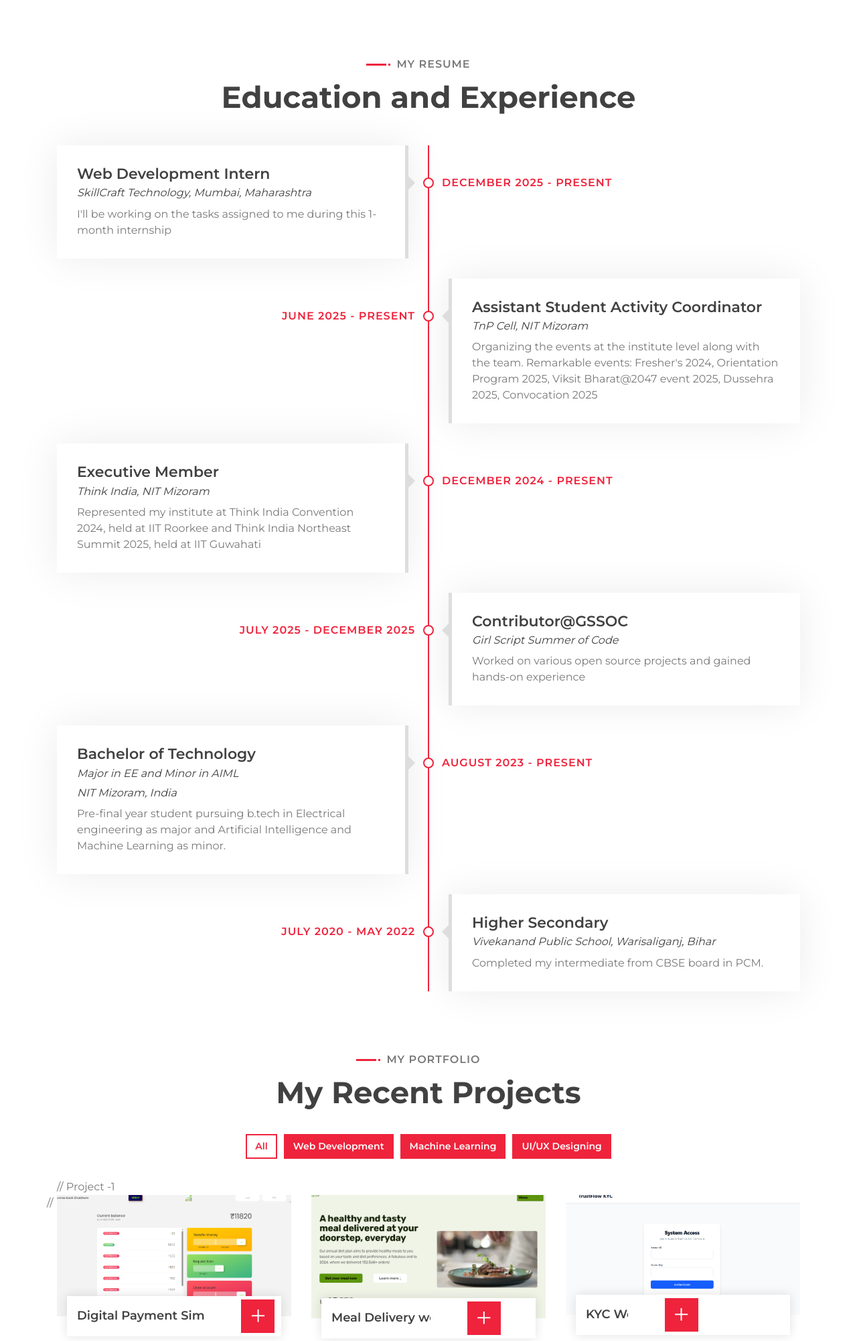
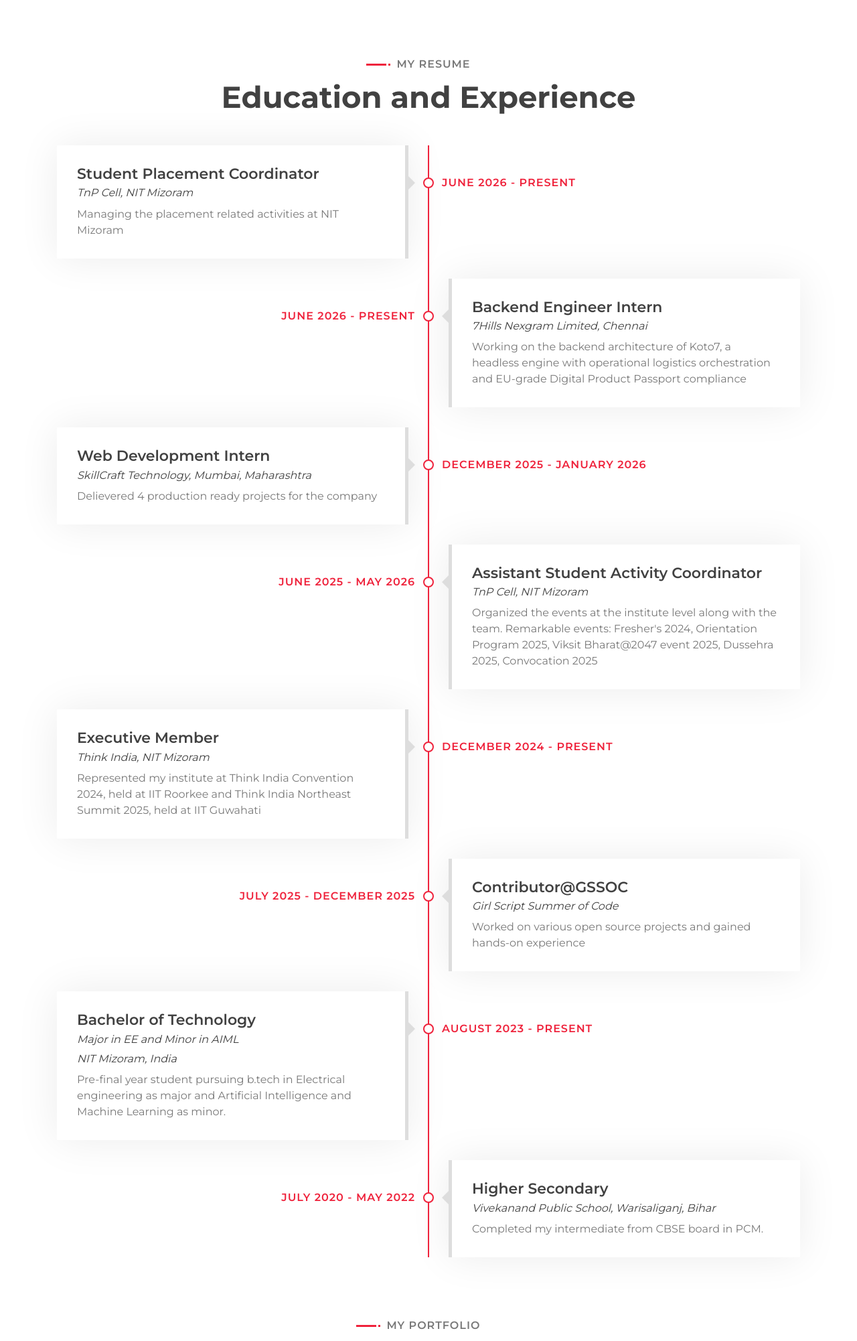
Before and after one commit to AbhiEE03/Portfolio_abhi, a Flask app: page / in a window 1280 px wide. Shown: the part 1511-3513 px from the top of the page at 67% size. Run offline with Flask 3, Linux system fonts and the light colour scheme; some libraries are stand-ins or nearby versions.

Commit message:
update: add experience section and fix project display order

```diff
--- a/templates/index.html
+++ b/templates/index.html
@@ -221,14 +221,42 @@
 					<h2>Education and Experience</h2>
 				</header>
 				<div class="timeline">
+
+{#                    Placement Coordinator#}
                     <div class="timeline-item left wow slideInLeft" data-wow-delay="0.1s">
 						<div class="timeline-text">
-							<div class="timeline-date">December 2025 - Present</div>
+							<div class="timeline-date">June 2026 - Present</div>
+							<h2>Student Placement Coordinator</h2>
+							<h4>TnP Cell, NIT Mizoram</h4>
+							<p>
+								Managing the placement related activities at NIT Mizoram
+							</p>
+						</div>
+					</div>
+
+{#                    7hng intern#}
+                    <div
+						class="timeline-item right wow slideInRight"
+						data-wow-delay="0.1s"
+					>
+						<div class="timeline-text">
+							<div class="timeline-date">June 2026 - Present</div>
+							<h2>Backend Engineer Intern</h2>
+							<h4>7Hills Nexgram Limited, Chennai</h4>
+							<p>
+								Working on the backend architecture of Koto7, a headless engine with operational
+                                logistics orchestration and EU-grade Digital Product Passport compliance
+							</p>
+						</div>
+					</div>
+
+					<div class="timeline-item left wow slideInLeft" data-wow-delay="0.1s">
+						<div class="timeline-text">
+							<div class="timeline-date">December 2025 - January 2026</div>
 							<h2>Web Development Intern</h2>
 							<h4>SkillCraft Technology, Mumbai, Maharashtra</h4>
 							<p>
-								I'll be working on the tasks assigned to me during this 1-month
-								internship
+								Delievered 4 production ready projects for the company
 							</p>
 						</div>
 					</div>
@@ -238,17 +266,19 @@
 						data-wow-delay="0.1s"
 					>
 						<div class="timeline-text">
-							<div class="timeline-date">June 2025 - Present</div>
+							<div class="timeline-date">June 2025 - May 2026</div>
 							<h2>Assistant Student Activity Coordinator</h2>
 							<h4>TnP Cell, NIT Mizoram</h4>
 							<p>
-								Organizing the events at the institute level along with the
+								Organized the events at the institute level along with the
 								team. Remarkable events: Fresher's 2024, Orientation Program
 								2025, Viksit Bharat@2047 event 2025, Dussehra 2025, Convocation
 								2025
 							</p>
 						</div>
 					</div>
+
+
 					<div class="timeline-item left wow slideInLeft" data-wow-delay="0.1s">
 						<div class="timeline-text">
 							<div class="timeline-date">December 2024 - Present</div>
@@ -305,6 +335,8 @@
 		</div>
 		<!-- Job Experience End -->
 
+
+
         <!-- Portfolio Start -->
 		<div class="portfolio" id="portfolio">
 			<div class="container">
@@ -326,36 +358,41 @@
                 </div>
              </div>
 
-                // Project -1
+             <!-- THE FIX: Start the container first -->
              <div class="row portfolio-container">
-					<div
-						class="col-lg-4 col-md-6 col-sm-12 portfolio-item filter-1 wow fadeInUp"
-						data-wow-delay="0.0s"
-					>
+
+                <!-- 1st Spot: Project -3WD (TrustFlow KYC) -->
+                <div class="col-lg-4 col-md-6 col-sm-12 portfolio-item filter-1 wow fadeInUp" data-wow-delay="0.0s">
+                   <div class="portfolio-wrap">
+                      <div class="portfolio-img">
+                         <img src="/static/img/portfolio-3WD.png" alt="Project-3WD" />
+                      </div>
+                      <div class="portfolio-text">
+                         <a href="https://trustflow-kyc.vercel.app/login" target="_blank">
+                            <h3>KYC Website</h3>
+                         </a>
+                         <a class="btn" href="/static/img/portfolio-3WD.png" data-lightbox="portfolio">+</a>
+                      </div>
+                   </div>
+                </div>
+
+                <!-- 2nd Spot: Project - Sahaya (Digital Payment Simulator) -->
+                <div class="col-lg-4 col-md-6 col-sm-12 portfolio-item filter-1 wow fadeInUp" data-wow-delay="0.2s">
                    <div class="portfolio-wrap">
                       <div class="portfolio-img">
                          <img src="/static/img/portfolio-1.png" alt="Project-1" />
                       </div>
                       <div class="portfolio-text">
-								<a href="https://sahaya-abhiti.netlify.app/" target="_blank"
-									><h3>Digital Payment Simulator</h3>
+                         <a href="https://sahaya-abhiti.netlify.app/" target="_blank">
+                            <h3>Digital Payment Simulator</h3>
                          </a>
-								<a
-									class="btn"
-									href="/static/img/portfolio-1.png"
-									data-lightbox="portfolio"
-									>+</a
-								>
+                         <a class="btn" href="/static/img/portfolio-1.png" data-lightbox="portfolio">+</a>
                       </div>
                    </div>
                 </div>
 
-
-                    // Project -2
-					<div
-						class="col-lg-4 col-md-6 col-sm-12 portfolio-item filter-1 wow fadeInUp"
-						data-wow-delay="0.6s"
-					>
+                <!-- 3rd Spot: Project - Eatit (Meal Delivery website) -->
+                <div class="col-lg-4 col-md-6 col-sm-12 portfolio-item filter-1 wow fadeInUp" data-wow-delay="0.4s">
                    <div class="portfolio-wrap">
                       <div class="portfolio-img">
                          <img src="/static/img/portfolio-2.png" alt="Project-2" />
@@ -364,44 +401,13 @@
                          <a href="https://eatit-abhi.netlify.app/" target="_blank">
                             <h3>Meal Delivery website</h3>
                          </a>
-								<a
-									class="btn"
-									href="/static/img/portfolio-2.png"
-									data-lightbox="portfolio"
-									>+</a
-								>
+                         <a class="btn" href="/static/img/portfolio-2.png" data-lightbox="portfolio">+</a>
                       </div>
                    </div>
                 </div>
 
-
-                    // Project -3WD
-                    <div
-						class="col-lg-4 col-md-6 col-sm-12 portfolio-item filter-1 wow fadeInUp"
-						data-wow-delay="0.6s"
-					>
-						<div class="portfolio-wrap">
-							<div class="portfolio-img">
-								<img src="/static/img/portfolio-3WD.png" alt="Project-3WD" />
-							</div>
-							<div class="portfolio-text">
-								<a href="https://trustflow-kyc.vercel.app/login" target="_blank">
-									<h3>KYC Website</h3>
-								</a>
-								<a
-									class="btn"
-									href="/static/img/portfolio-3WD.png"
-									data-lightbox="portfolio"
-									>+</a
-								>
-							</div>
-						</div>
-					</div>
-
-					<div
-						class="col-lg-4 col-md-6 col-sm-12 portfolio-item filter-3 wow fadeInUp"
-						data-wow-delay="0.12s"
-					>
+                <!-- 4th Spot: TUF Calendar -->
+                <div class="col-lg-4 col-md-6 col-sm-12 portfolio-item filter-3 wow fadeInUp" data-wow-delay="0.6s">
                    <div class="portfolio-wrap">
                       <div class="portfolio-img">
                          <img src="/static/img/portfolio-3.png" alt="Project-3" />
@@ -410,20 +416,13 @@
                          <a href="https://tuf-calendar-smoky.vercel.app/" target="_blank">
                             <h3>TUF Calendar</h3>
                          </a>
-								<a
-									class="btn"
-									href="/static/img/portfolio-3.png"
-									data-lightbox="portfolio"
-									>+</a
-								>
+                         <a class="btn" href="/static/img/portfolio-3.png" data-lightbox="portfolio">+</a>
                       </div>
                    </div>
                 </div>
 
-                    <div
-						class="col-lg-4 col-md-6 col-sm-12 portfolio-item filter-3 wow fadeInUp"
-						data-wow-delay="0.4s"
-					>
+                <!-- 5th Spot: Finance Dashboard -->
+                <div class="col-lg-4 col-md-6 col-sm-12 portfolio-item filter-3 wow fadeInUp" data-wow-delay="0.8s">
                    <div class="portfolio-wrap">
                       <div class="portfolio-img">
                          <img src="/static/img/portfolio-4.png" alt="Image" />
@@ -432,21 +431,13 @@
                          <a href="https://finance-db-ebon.vercel.app/" target="_blank">
                             <h3> Finance Dashboard</h3>
                          </a>
-								<a
-									class="btn"
-									href="/static/img/portfolio-4.png"
-									data-lightbox="portfolio"
-									>+</a
-								>
+                         <a class="btn" href="/static/img/portfolio-4.png" data-lightbox="portfolio">+</a>
                       </div>
                    </div>
                 </div>
 
-
-					<div
-						class="col-lg-4 col-md-6 col-sm-12 portfolio-item filter-3 wow fadeInUp"
-						data-wow-delay="0.8s"
-					>
+                <!-- 6th Spot: Background Changer -->
+                <div class="col-lg-4 col-md-6 col-sm-12 portfolio-item filter-3 wow fadeInUp" data-wow-delay="1.0s">
                    <div class="portfolio-wrap">
                       <div class="portfolio-img">
                          <img src="/static/img/portfolio-5.png" alt="Image" />
@@ -455,46 +446,29 @@
                          <a href="https://bgchangerabhi.vercel.app/" target="_blank">
                             <h3>Background Changer</h3>
                          </a>
-								<a
-									class="btn"
-									href="/static/img/portfolio-5.png"
-									data-lightbox="portfolio"
-									>+</a
-								>
+                         <a class="btn" href="/static/img/portfolio-5.png" data-lightbox="portfolio">+</a>
                       </div>
                    </div>
                 </div>
 
-
-
-					<div
-						class="col-lg-4 col-md-6 col-sm-12 portfolio-item filter-3 wow fadeInUp"
-						data-wow-delay="1s"
-					>
+                <!-- 7th Spot: Currency Converter -->
+                <div class="col-lg-4 col-md-6 col-sm-12 portfolio-item filter-3 wow fadeInUp" data-wow-delay="1.2s">
                    <div class="portfolio-wrap">
                       <div class="portfolio-img">
                          <img src="/static/img/portfolio-6.png" alt="Image" />
                       </div>
                       <div class="portfolio-text">
-								<a
-									href="https://currencyconverterabhi.vercel.app/"
-									target="_blank"
-								>
+                         <a href="https://currencyconverterabhi.vercel.app/" target="_blank">
                             <h3>Currency Converter</h3>
                          </a>
-								<a
-									class="btn"
-									href="/static/img/portfolio-6.png"
-									data-lightbox="portfolio"
-									>+</a
-								>
+                         <a class="btn" href="/static/img/portfolio-6.png" data-lightbox="portfolio">+</a>
                       </div>
                    </div>
                 </div>
+
              </div>
-			</div>
-		</div>
-		<!-- Portfolio End -->
+                <!-- End of portfolio-container -->
+
 
 		<!-- Contact Start -->
 		<div class="contact" id="contact">
```
Lines whose indentation alone changed are shown as unchanged.
